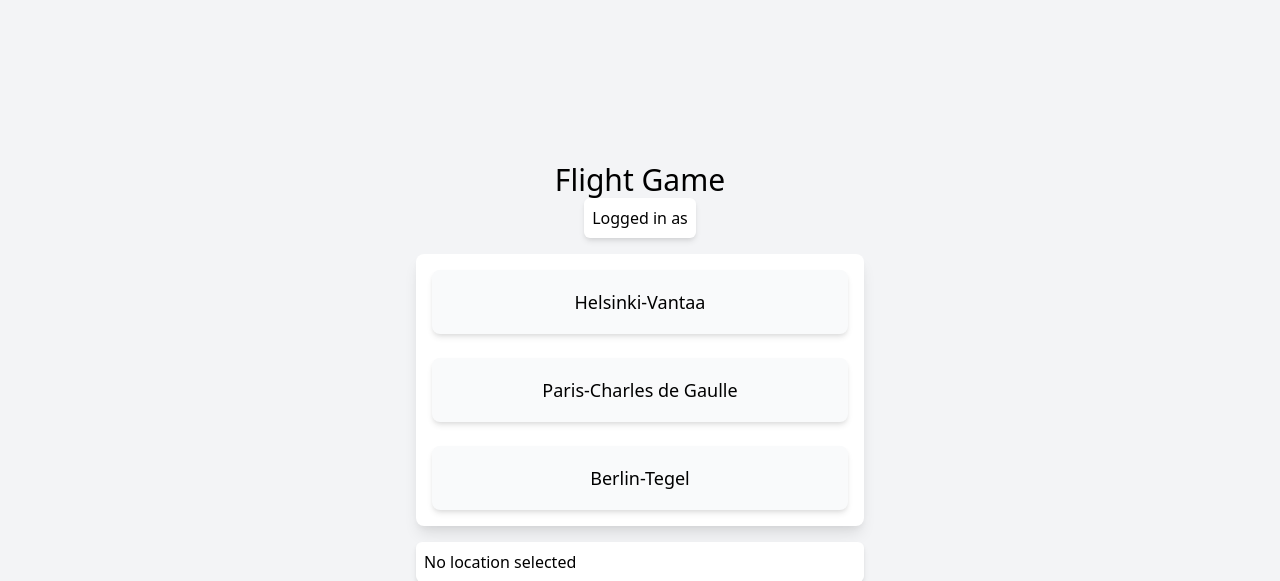
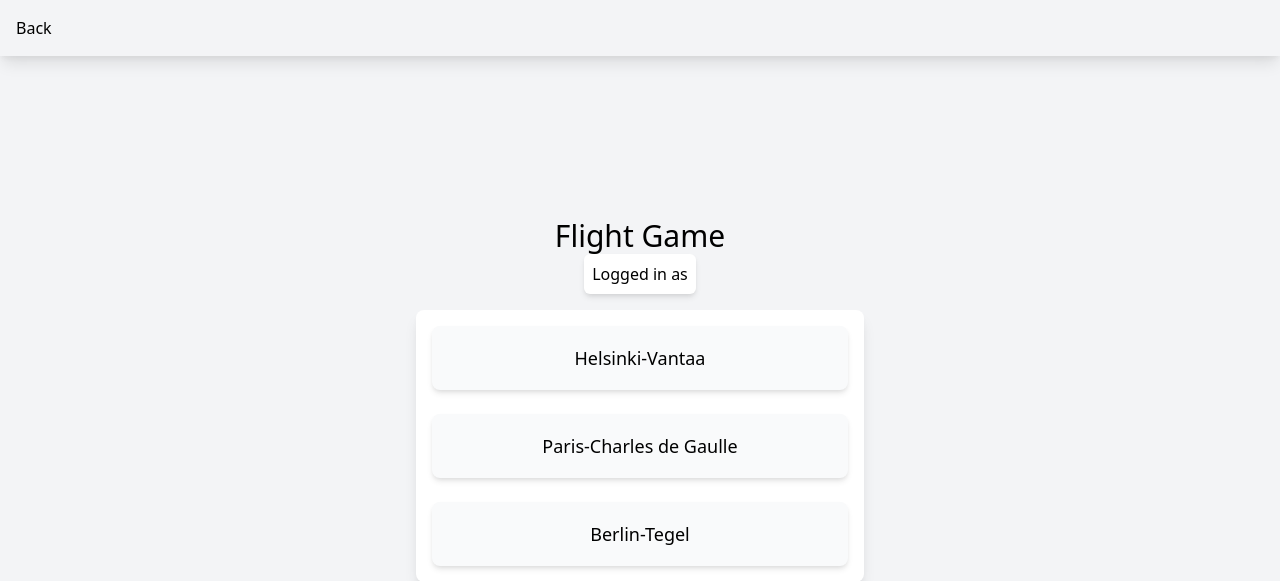
Before and after one commit to ravend3v/Ohjelmisto-2-project, a Flask app: template templates/start_location.html in a window 1280 px wide. Shown: the top 581 px of the page. Run offline with Flask 3, Linux system fonts and the light colour scheme; the template is opened without the code that fills it, so the values that code supplies are empty.

Commit message:
add a back button to new game page

```diff
--- a/templates/start_location.html
+++ b/templates/start_location.html
@@ -7,6 +7,13 @@
     <link rel="stylesheet" href="https://cdn.jsdelivr.net/npm/tailwindcss@2.2.19/dist/tailwind.min.css">
 </head>
 <body class="bg-gray-100">
+    <nav class="flex flex row bg-[#2F2F2F] shadow-lg p-2">
+        <ul class="">
+          <li class="hover:bg-indigo-700 hover:text-white cursor-pointer hover:pointer p-2 rounded-md">
+            <a href="/"><p class="">Back</p></a>
+          </li>
+        </ul>
+      </nav>
     <main class="flex flex-col items-center justify-center min-h-screen p-4">
         <h1 class="text-3xl">Flight Game</h1>
         <div class="bg-white p-2 shadow-md rounded-md">
```
